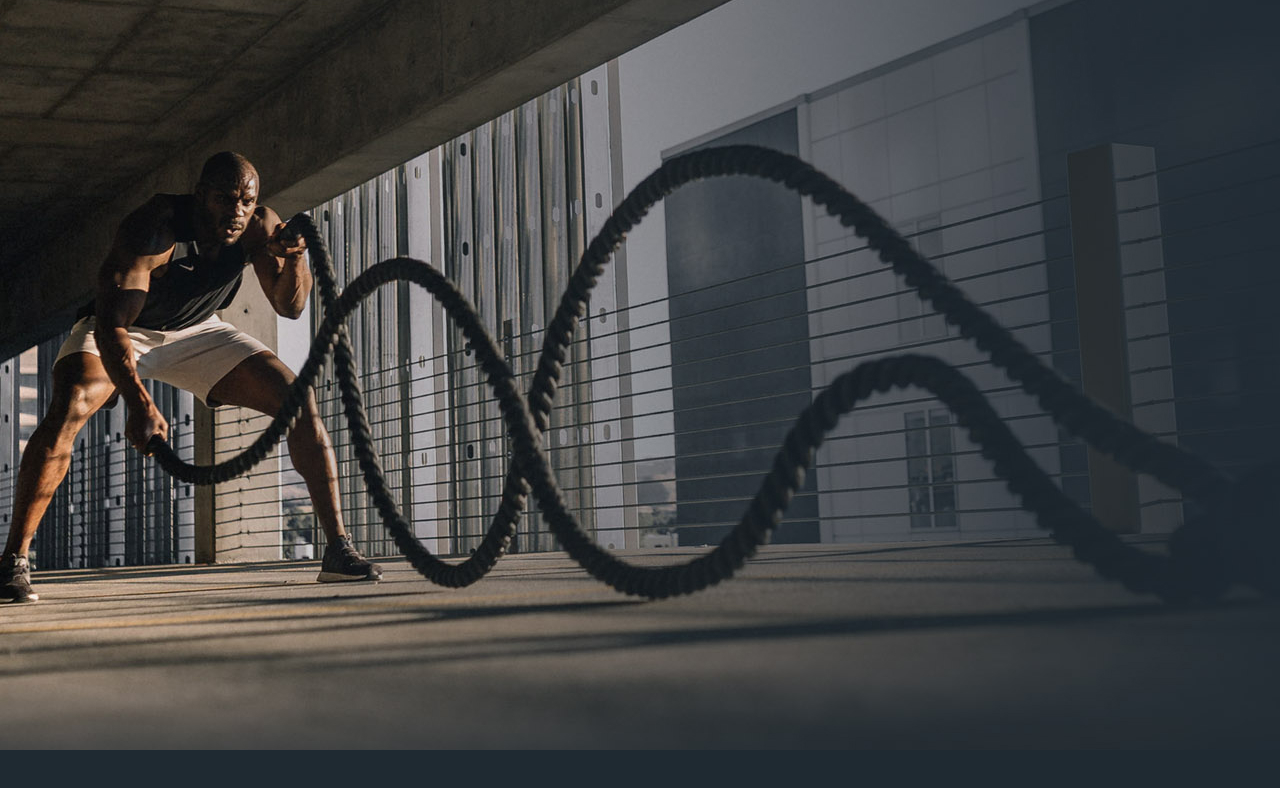
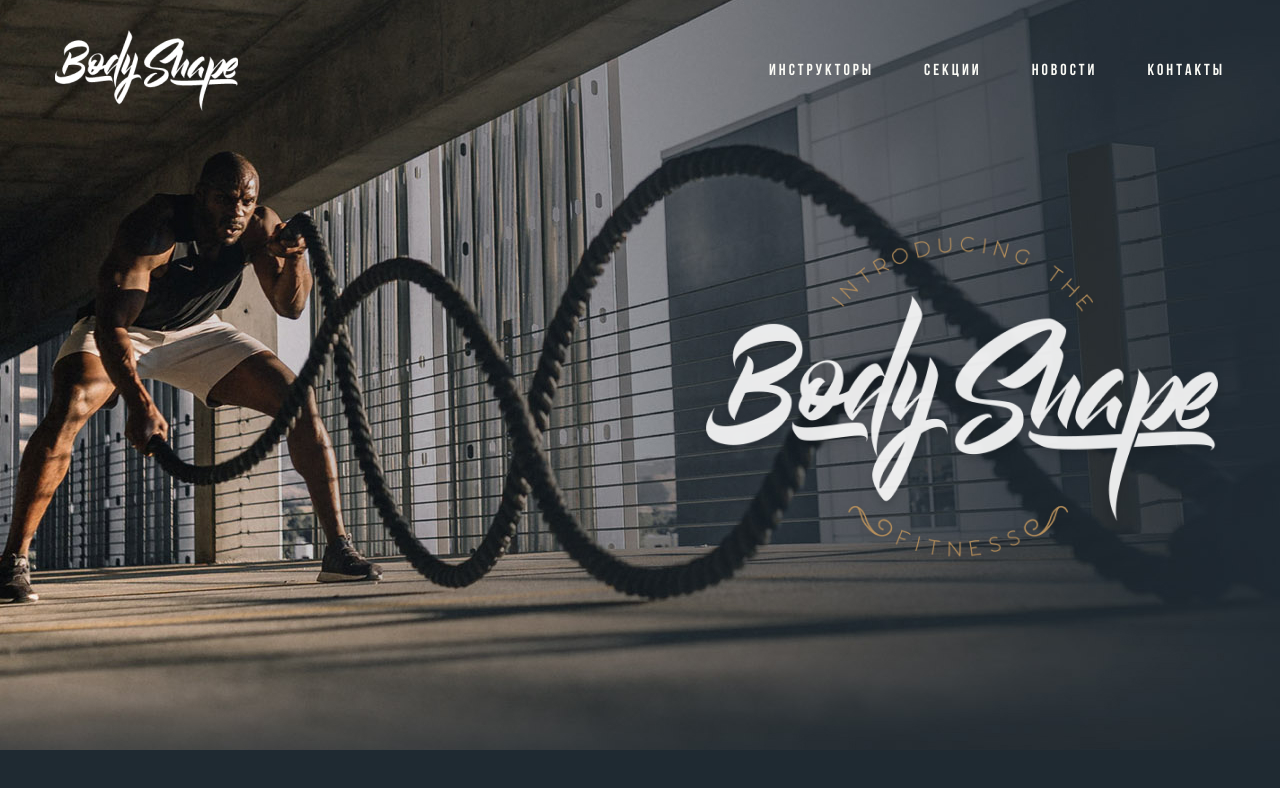
Before and after one commit to igoroshust/BodyShape, a plain HTML site: page index.html in a window 1280 px wide. Drawn offline with Linux system fonts and the light colour scheme.

Commit message:
feat: header desktop

```diff
--- a/css/base/base.css
+++ b/css/base/base.css
@@ -15,16 +15,21 @@ body {
     font-weight: 300;
 }
 
-.title-1 {
+a {
+    color: var(--normal-text-color-grey);
+}
+
+/* .title-1 {
     font-family: var(--font-accent);
     color: var(--accent);
     font-weight: 700;
     font-size: 96px;
-}
+} */
 
 .container {
-    max-width: 1170px; /* Не вырастет больше 1170px */
+    max-width: 1200px; /* Не вырастет больше 1200px! Изначально было 1170px, но +30px из-за padding 15px слева и справа */
     width: 100%; /* Растёт насколько может, важно для мобильной вёрстки */
 
     margin: 0 auto; /* Отступы. Контейнер размещается по центру страницы */
+    padding: 0 15px;
 }
--- a/css/blocks/header.css
+++ b/css/blocks/header.css
@@ -1,4 +1,5 @@
 .header {
+    padding-top: 30px;
     height: 750px;
 
 
@@ -12,3 +13,29 @@
     background-position: center;
     background-size: cover; /* Фон заполняет весь размер блока */
 }
+
+.header-row {
+    display: flex;
+    justify-content: space-between;
+    align-items: center;
+}
+
+.header-nav {
+    display: flex;
+    align-items: center;
+    gap: 50px;
+
+    font-family: var(--font-accent);
+    font-weight: 700;
+    letter-spacing: 3px;
+}
+
+.header-nav a:hover {
+    color: var(--accent);
+    transition: color 0.2s ease-in;
+}
+
+.header-img {
+    padding-top: 125px;
+    text-align: right;
+}
--- a/index.html
+++ b/index.html
@@ -12,7 +12,32 @@
 <body>
 
     <header class="header">
+        <div class="container">
+            <nav class="header-row">
+                <a href="#!" class="logo">
+                    <!-- Загружаем 2x картинку -->
+                    <img
+                            src="./img/logo/logo.png"
+                            srcset="./img/logo/logo@2x.png 2x"
+                            alt="BodyShape"
+                    >
+                </a>
 
+                <ul class="header-nav">
+                    <li><a href="">Инструкторы</a></li>
+                    <li><a href="">Секции</a></li>
+                    <li><a href="">Новости</a></li>
+                    <li><a href="">Контакты</a></li>
+                </ul>
+            </nav>
+            <div class="header-img">
+                <img
+                        src="./img/logo/hero-logo.png"
+                        srcset="./img/logo/hero-logo@2x.png 2x"
+                        alt="BodyShape"
+                >
+            </div>
+        </div>
     </header>
 
 </body>
```
